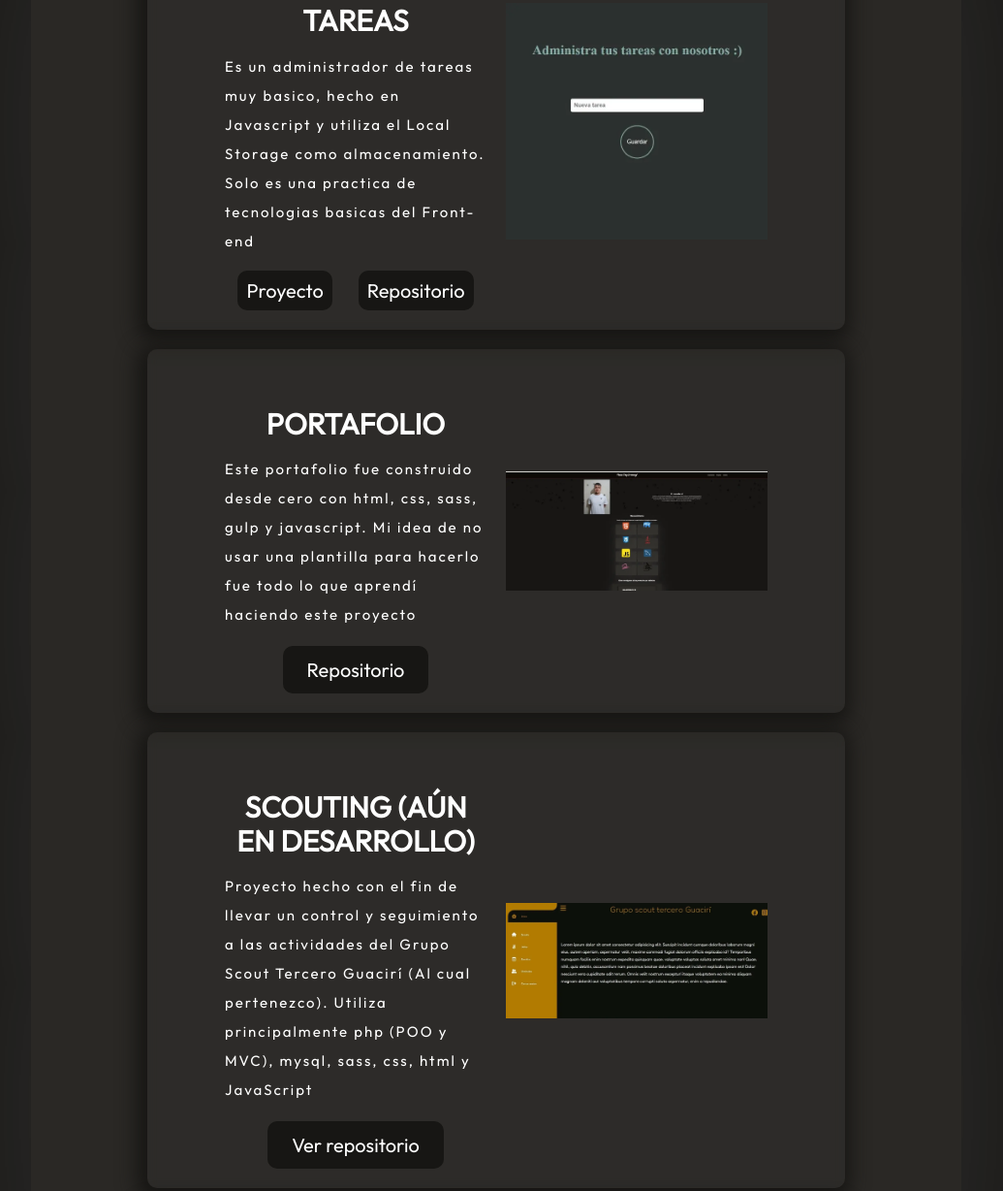
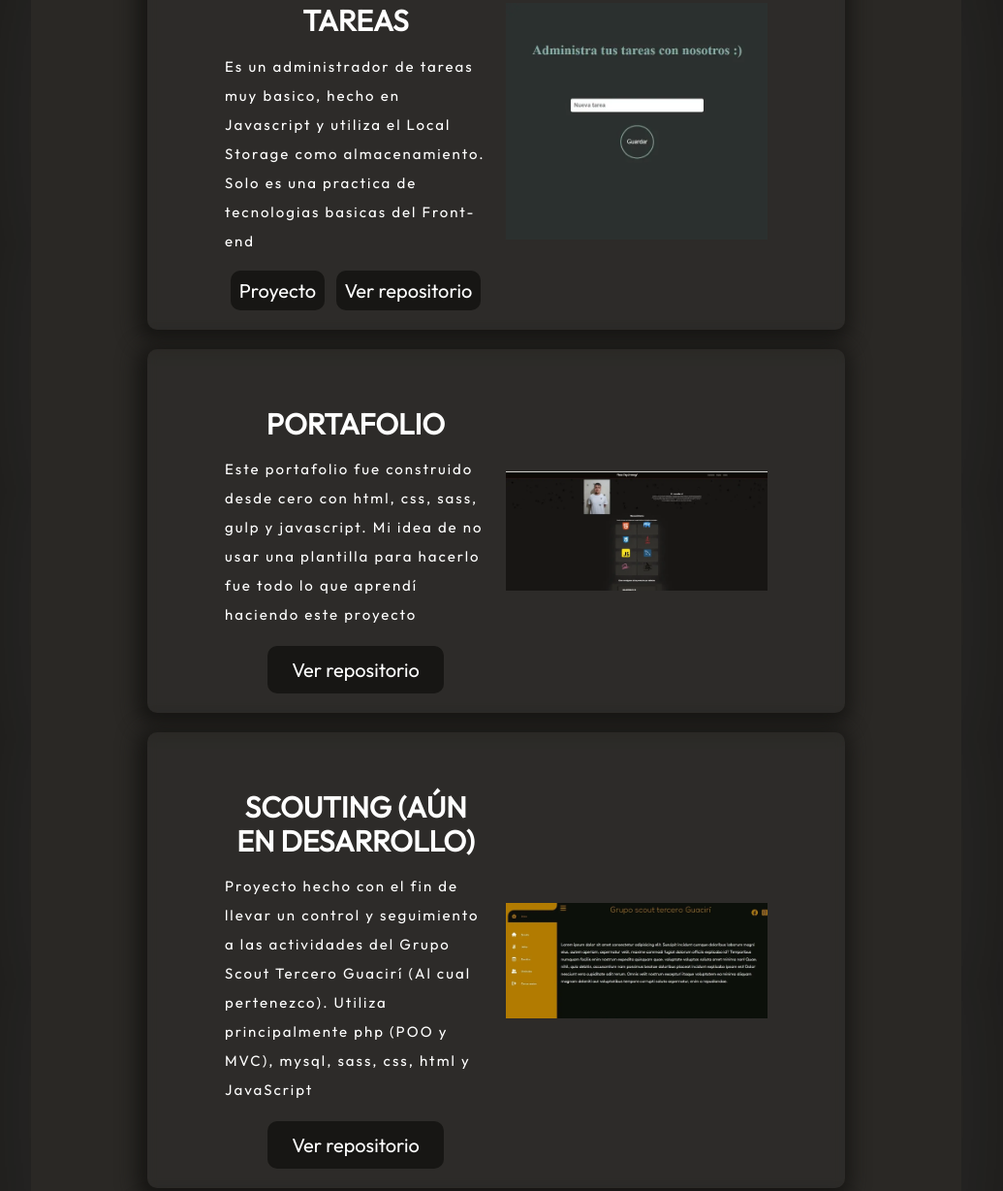
Before and after one commit to LeJuanChis/portfolio, a website: page index.html in a window 1280 px wide. Shown: the part 2289-3517 px from the top of the page at 97% size, without its empty margins (128-1163 px from the left). Drawn offline with nearby package versions, Linux system fonts and the light colour scheme; a web font is replaced by a local one.

Commit message:
pequeños cambios en el index

```diff
--- a/index.html
+++ b/index.html
@@ -375,7 +375,7 @@
             >
 
             <a class="btn-negro" href="https://taskadminjcosorio.netlify.app/"
-              >Repositorio</a
+              >Ver repositorio</a
             >
           </div>
           </div>
@@ -405,7 +405,7 @@
 
             </p>
             <a class="btn-negro" href="https://github.com/LeJuanChis/portfolio"
-              >Repositorio</a
+              >Ver repositorio</a
             >
           </div>
 
@@ -501,7 +501,7 @@
               curso <a href="https://www.udemy.com/course/desarrollo-web-completo-con-html5-css3-js-php-y-mysql/">Desarrollo Web Completo con HTML5, CSS3, JS AJAX PHP y MySQL</a>
             </p>
             <a class="btn-negro" href="https://github.com/LeJuanChis/bienesRaices"
-              >Ver proyecto</a
+              >Ver repositorio</a
             >
           </div>
 
```
